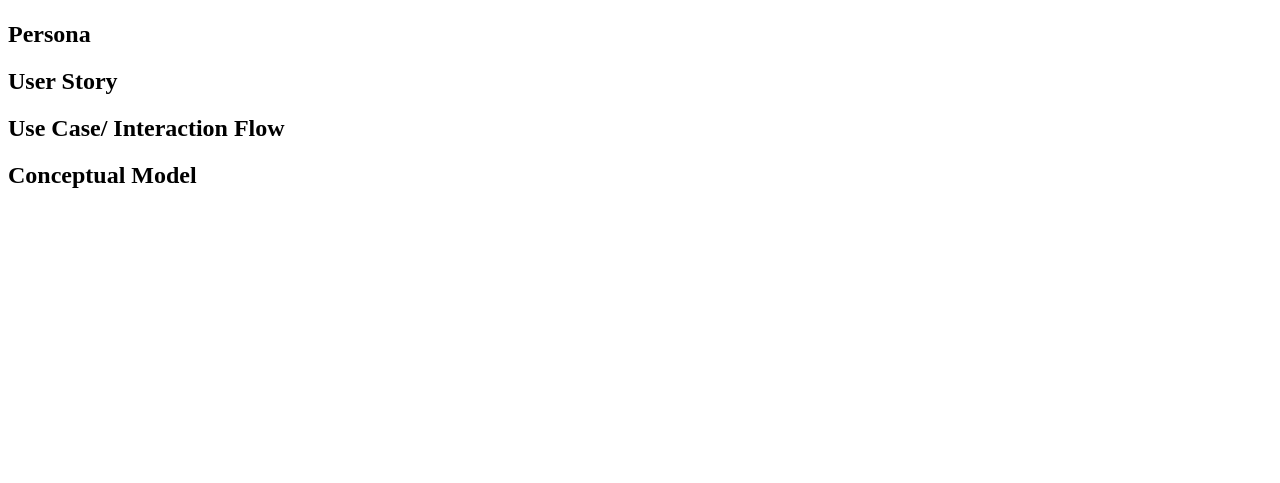
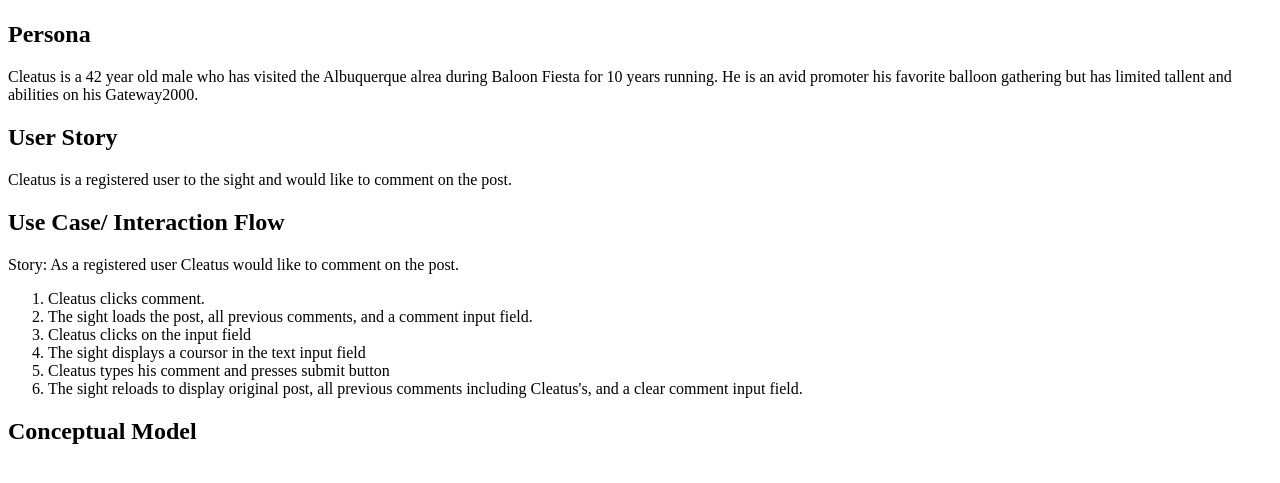
Before and after one commit to mdavid50/data-design, a PHP site: page / in a window 1280 px wide. Shown: the top 483 px of the page. Run offline with PHP 8.4, Linux system fonts and the light colour scheme.

Commit message:
added body content

```diff
--- a/index.php
+++ b/index.php
@@ -8,9 +8,27 @@
 
 		<h2>Persona</h2>
 
+		<p>	Cleatus is a 42 year old male who has visited the Albuquerque alrea during Baloon Fiesta for
+		10 years running. He is an avid promoter his favorite balloon gathering but has limited tallent and abilities on
+		his Gateway2000. </p>
+
 		<h2>User Story</h2>
 
+		<p> Cleatus is a registered user to the sight and would like to comment on the post.</p>
+
 		<h2>Use Case/ Interaction Flow</h2>
+
+		<P><storng>Story:</storng> As a registered user Cleatus would like to comment on the post.</P>
+
+		<ol>
+			<li>Cleatus clicks comment.</li>
+			<li>The sight loads the post, all previous comments, and a comment input field.</li>
+			<li>Cleatus clicks on the input field</li>
+			<li>The sight displays a coursor  in the text input field</li>
+			<li>Cleatus types his comment and presses submit button</li>
+			<li>The sight reloads to display original post, all previous comments including Cleatus's, and a
+			clear comment input field.</li>
+		</ol>
 
 		<h2>Conceptual Model</h2>
 	</body>
```
